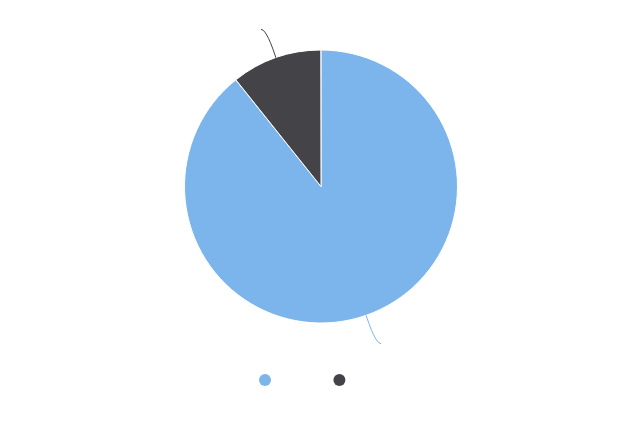
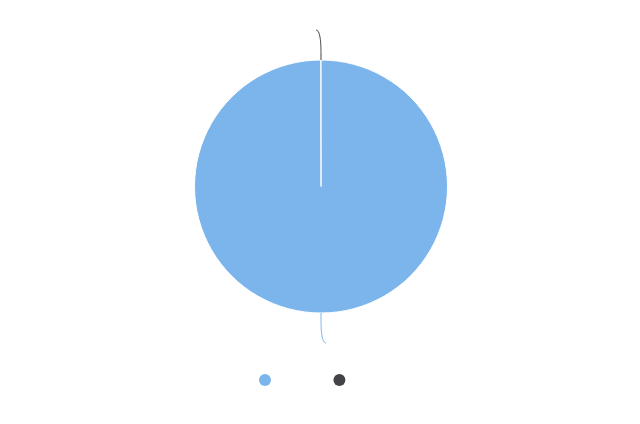
Before and after one commit to DjoAHP/Graph-Euros-par-ann-e01-Cambenbert, a plain HTML site: page index.html in a window 1280 px wide. Shown: the whole page, without its empty margins (319-959 px from the left). Drawn offline with nearby package versions, Linux system fonts and the light colour scheme.

Commit message:
Update index.html

```diff
--- a/index.html
+++ b/index.html
@@ -69,7 +69,7 @@ Highcharts.chart('container', {
         data: [
 
             { name: '2024', y: 2500 },
-            { name: '2025', y: 300 },
+            { name: '2025', y: 0 },
             // { name: '2026', y: 0 },
             // { name: '2027', y: 0 },
             // { name: '2028', y: 0 },
```
